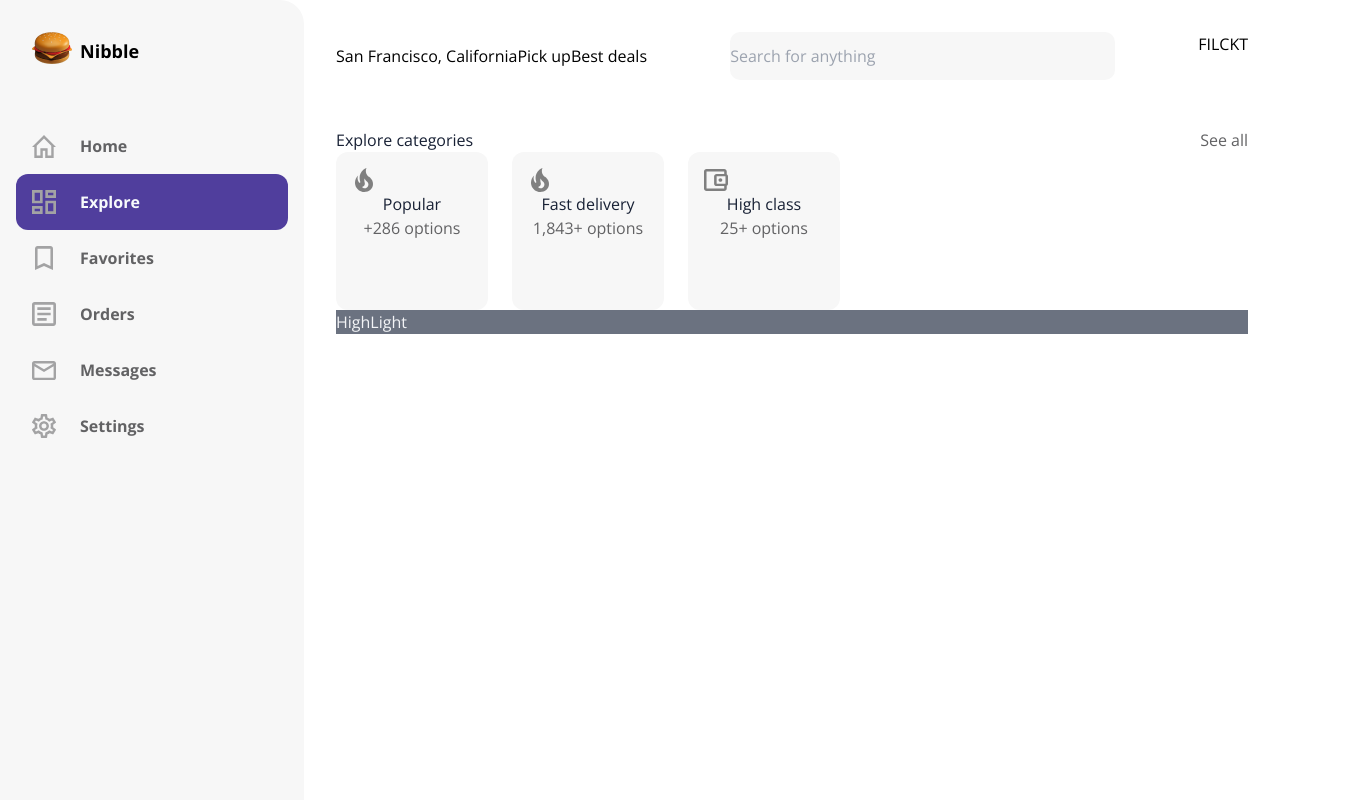
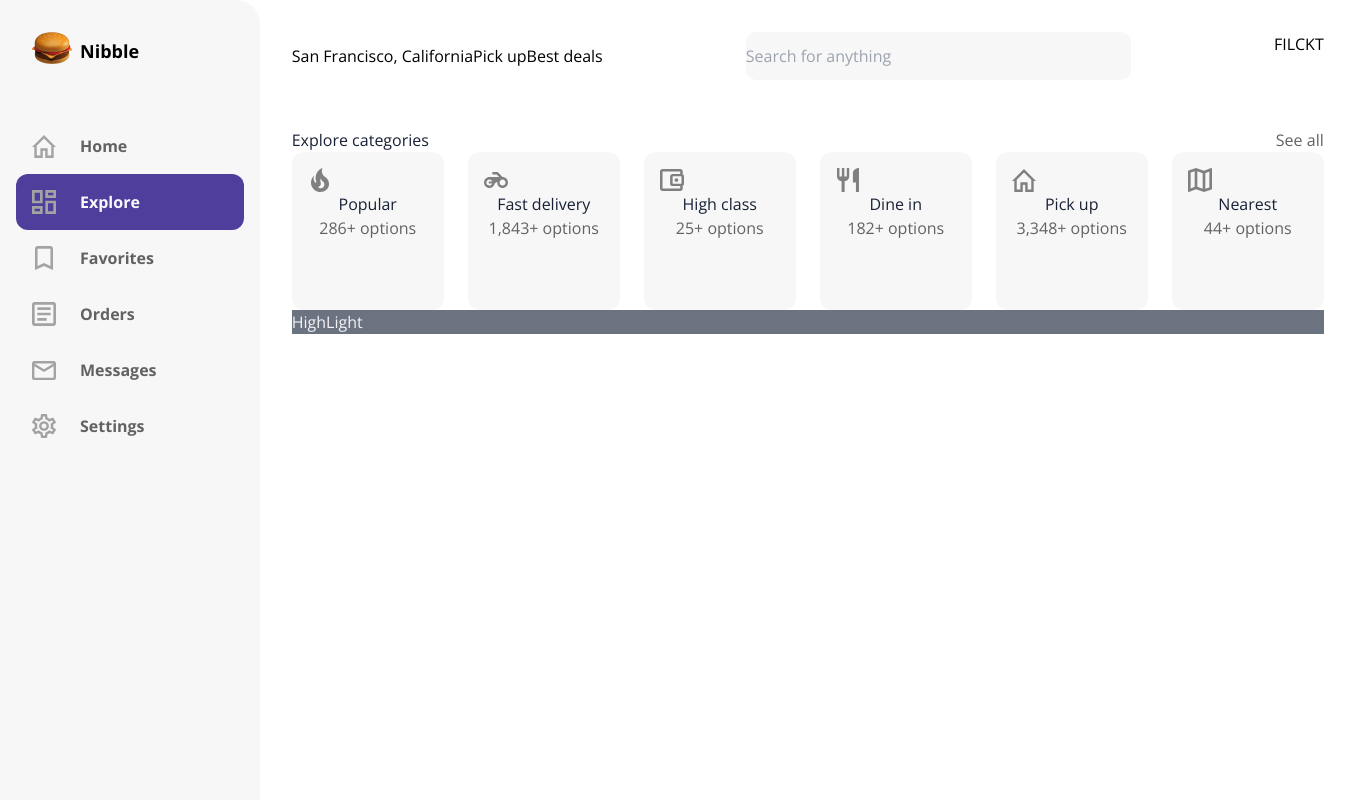
Before and after one commit to quintinoandre/front-expert-delivery-spa, a Next.js app: page / in a window 1280 px wide. Shown: the top 800 px of the page, 1356 px wide, since content can reach past the window. Built offline with nearby package versions, Linux system fonts and the light colour scheme.

Commit message:
feat: adicionado novas categorias, cores e alinhamento

```diff
--- a/components/categories/index.tsx
+++ b/components/categories/index.tsx
@@ -8,18 +8,39 @@ function Categories() {
 	const categories = [
 		{
 			name: 'Popular',
-			legend: '+286 options',
+			legend: '286+ options',
 			iconName: 'fire',
+			backgroundSection: '#FB6D34',
 		},
 		{
 			name: 'Fast delivery',
 			legend: '1,843+ options',
-			iconName: 'bike',
+			iconName: 'delivery',
+			backgroundSection: '#503E9D',
 		},
 		{
 			name: 'High class',
 			legend: '25+ options',
 			iconName: 'wallet',
+			backgroundSection: '#FACD5D',
+		},
+		{
+			name: 'Dine in',
+			legend: '182+ options',
+			iconName: 'silverware',
+			backgroundSection: '#FB6D34',
+		},
+		{
+			name: 'Pick up',
+			legend: '3,348+ options',
+			iconName: 'home',
+			backgroundSection: '#503E9D',
+		},
+		{
+			name: 'Nearest',
+			legend: '44+ options',
+			iconName: 'map',
+			backgroundSection: '#FACD5D',
 		},
 	];
 	return (
@@ -30,7 +51,7 @@ function Categories() {
 					<a>See all</a>
 				</Link>
 			</div>
-			<div className="flex gap-6">
+			<div className="flex gap-6 justify-between">
 				{categories.map((category) => (
 					<Category key={category.name} {...category} />
 				))}
```
